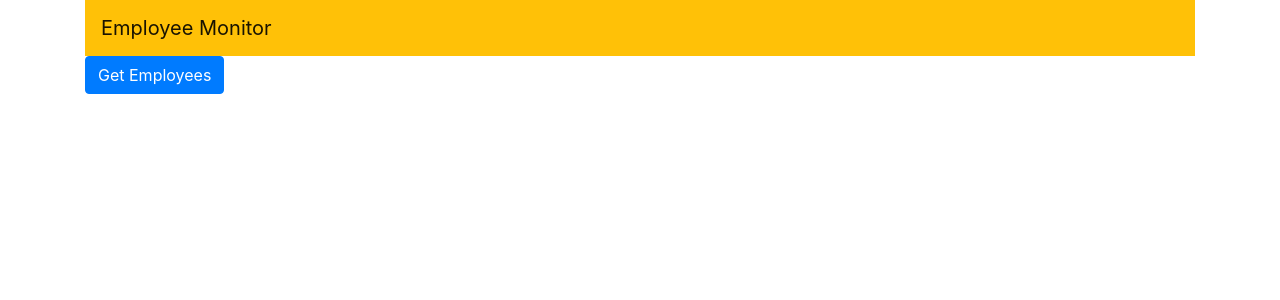
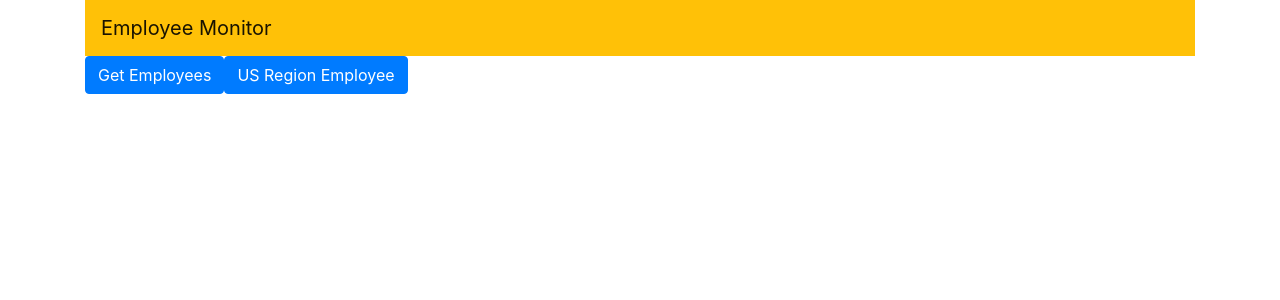
Before and after one commit to ward438/Employee_Monitor, a React (Create React App) app in the folder my-app/: page / in a window 1280 px wide. Shown: the top 300 px of the page. Built offline with nearby package versions, Linux system fonts and the light colour scheme.

Commit message:
adding filter.js

```diff
--- a/my-app/src/App.js
+++ b/my-app/src/App.js
@@ -5,7 +5,7 @@ import { Button } from 'react-bootstrap';
 import React, { useState, component } from 'react';
 import axios from 'axios';
 import Card from './components/card';
-// import Navbar from './components/nav';
+import Filter from './components/filter';
 import {Navbar, Container} from 'react-bootstrap';
 
 
@@ -18,8 +18,20 @@ const getEmployees = () => {
     })
 }
 
+const filteredEmployees = () => {
+  return axios.get(`https://randomuser.me/api/?nat=US`)
+  .then(response => {
+    return response.data;
+
+  })
+}
+
 function App() {
   const [employees, setEmployeesState] = useState({
+    results: [],
+    info: {}
+  })
+  const [filterEmployees, setFilterEmployeesState] = useState({
     results: [],
     info: {}
   })
@@ -36,6 +48,13 @@ function App() {
         });
       }}>Get Employees</Button>
       {employees.results.map(employee => <Card key={employee.name} employee={employee} setEmployeesState={setEmployeesState}/>)}
+
+      <Button onClick={() => {
+        filteredEmployees().then(employees=>{
+          setEmployeesState(employees);
+        });
+      }}>US Region Employee</Button>
+
       </Container>
 
 
--- /dev/null
+++ b/my-app/src/components/filter.js
@@ -0,0 +1,10 @@
+
+import '../App.css';
+import React from 'react';
+
+
+function Filter(props) {
+    console.log('filter test')
+  };
+
+  export default Filter;
```
